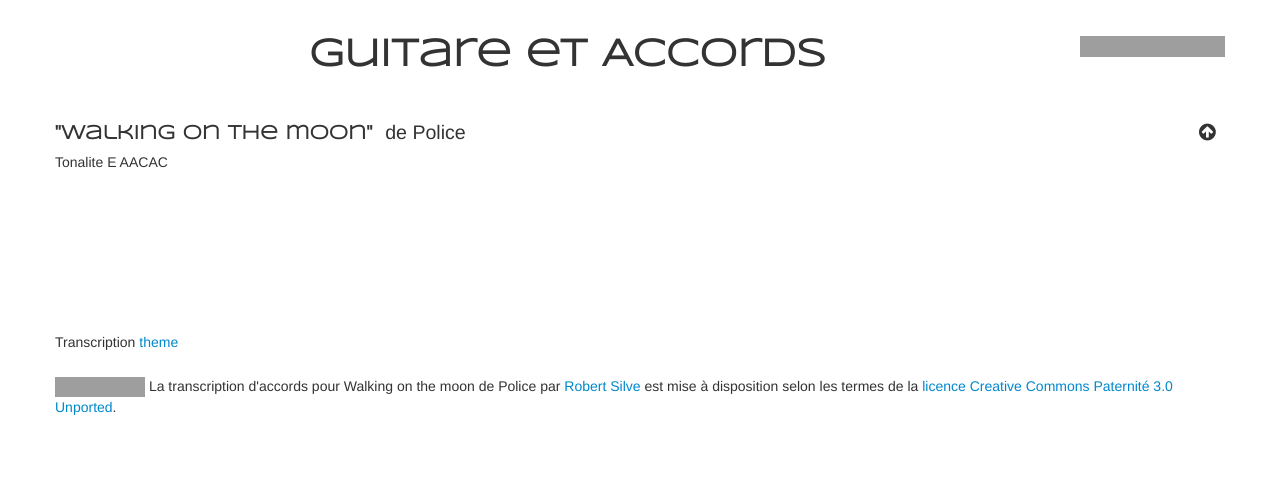
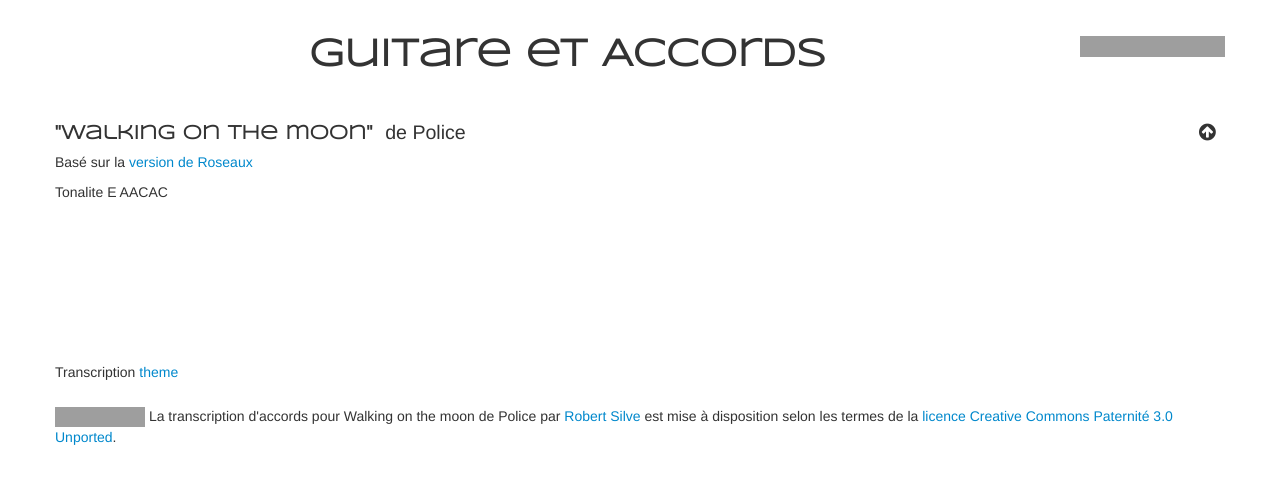
Before and after one commit to rsilve/Partitions, a Jekyll site: the page built from _posts/2013-09-13-Walking_on_the_moon.md, in a window 1280 px wide, cut to the strip 0-484 px from the top of the page. Built offline with Jekyll 4.4.1, drawn with Linux system fonts in a browser that asks for light colours; grey boxes are pictures that could not be loaded.

Commit message:
add link

```diff
--- a/_posts/2013-09-13-Walking_on_the_moon.md
+++ b/_posts/2013-09-13-Walking_on_the_moon.md
@@ -4,6 +4,7 @@ title: Walking on the moon
 author: Police
 category: undefined
 ---
+Basé sur la [version de Roseaux](http://www.dailymotion.com/video/xsabli_roseaux-walking-on-the-moon-feat-aloe-blacc_music)
 
 Tonalite E
 AACAC
```
